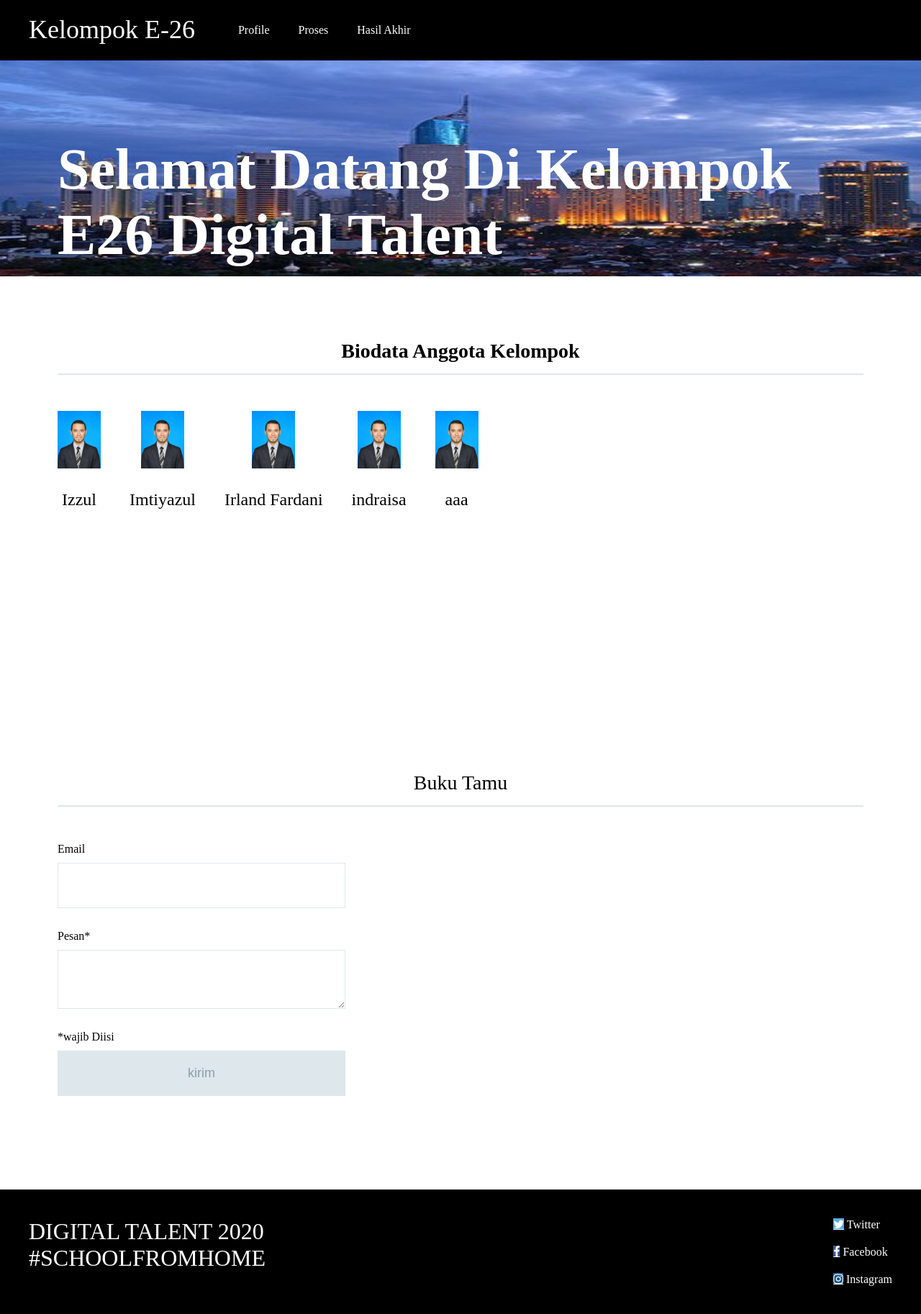
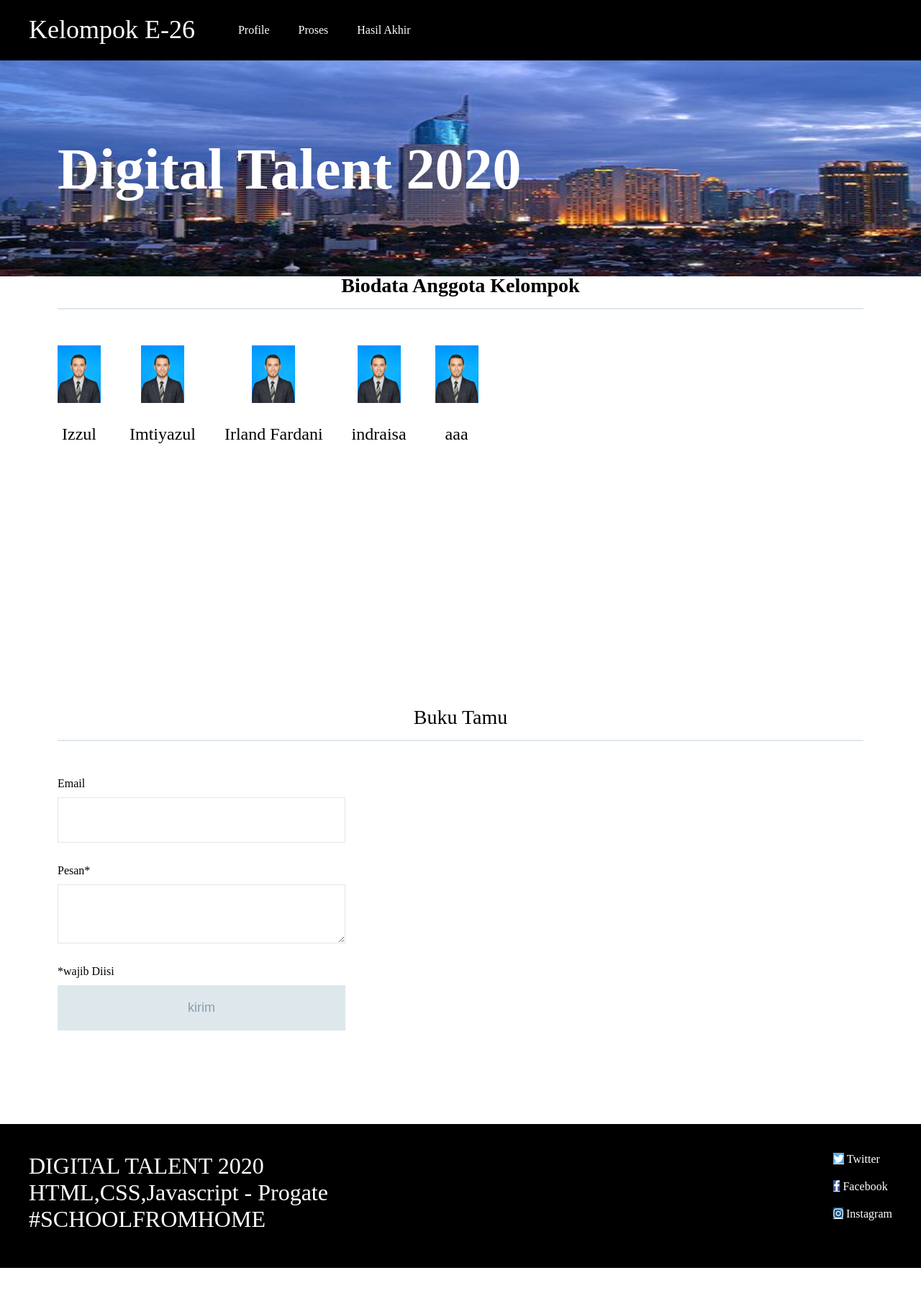
Before and after one commit to agusbudiyasa/TugasAwal, a plain HTML site: page index.html in a window 1280 px wide. Shown: the top 1826 px of the page at 72% size. After the commit the page ends 1762 px from the top, so only its background shows below. Drawn offline with Linux system fonts and the light colour scheme.

Commit message:
Update index.html

```diff
--- a/index.html
+++ b/index.html
@@ -25,7 +25,7 @@
       <div class="main">
 
         <div class="copy-container">
-          <h1>Selamat Datang Di Kelompok E26 Digital Talent</h1>
+          <h1>Digital Talent 2020</h1>
         </div>
 
         <div class="contents">
@@ -71,7 +71,7 @@
         </div>
 
   <div class="footer">
-    <div class="footer-logo">DIGITAL TALENT 2020</br> #SCHOOLFROMHOME</div>
+		     <div class="footer-logo">DIGITAL TALENT 2020</br>HTML,CSS,Javascript - Progate</br> #SCHOOLFROMHOME</div>
     <div class="footer-list">
      <ul>
           <li><a href="#" class="fa fa-twitter"></a>   Twitter</li>
```
